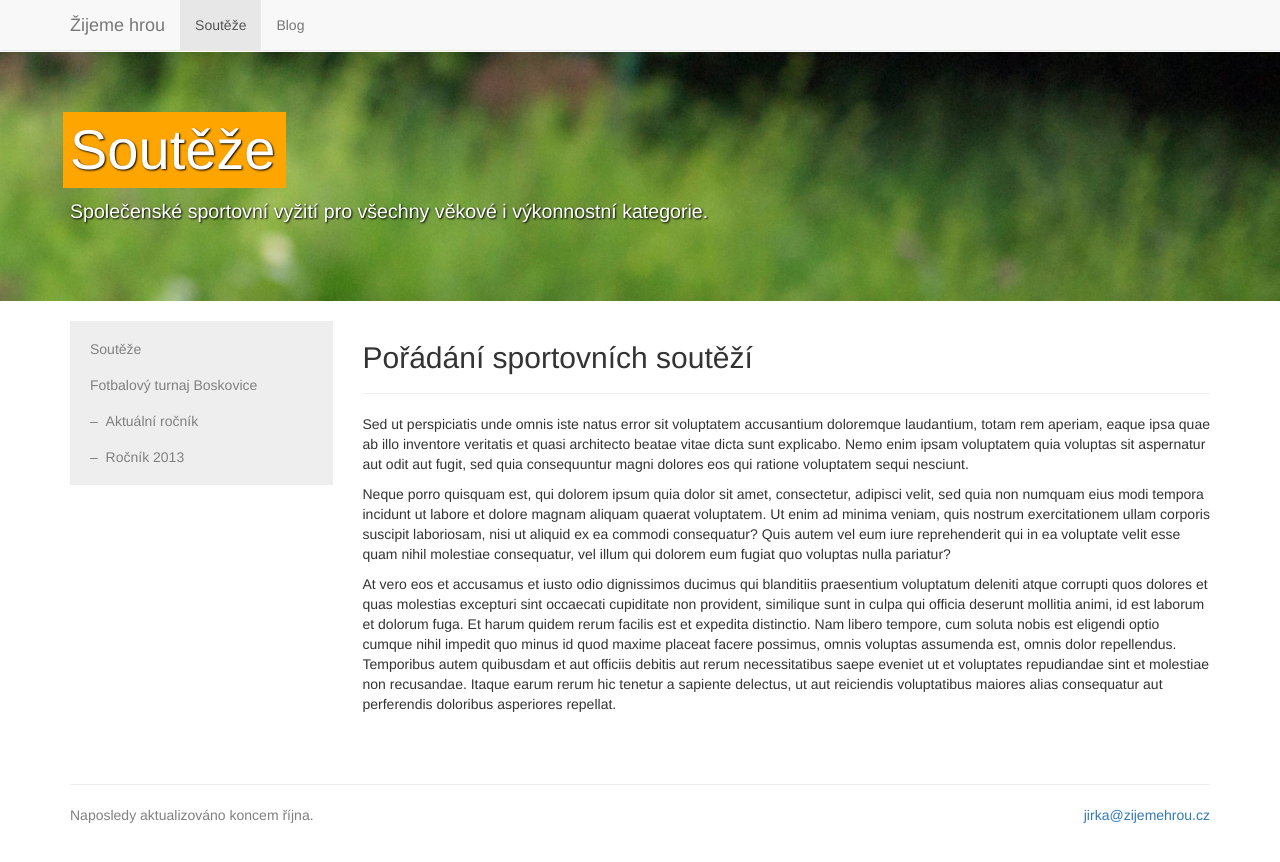
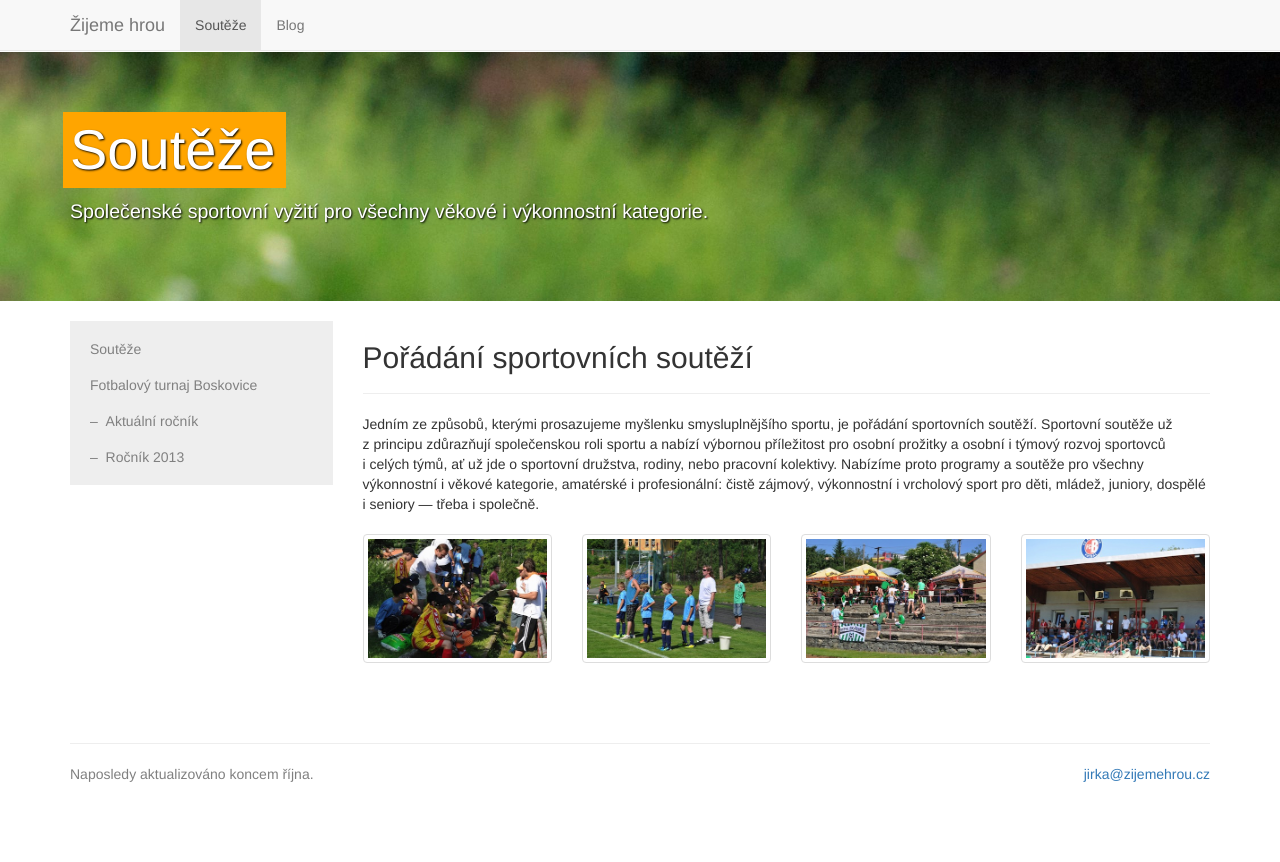
Before and after one commit to zoul/zijeme-hrou, a Jekyll site: the page built from souteze/index.html, in a window 1280 px wide. Shown: the top 862 px of the page. Built offline with Jekyll 4.4.1, drawn with Linux system fonts in a browser that asks for light colours; nearby versions of some CDN libraries; library files that are not in the unit come from our copies; comment, search, counter and statistics services are not loaded.

Commit message:
Úvodní text k pořádání soutěží.

```diff
--- a/souteze/index.html
+++ b/souteze/index.html
@@ -7,29 +7,34 @@ title: Soutěže
     <h2>Pořádání sportovních soutěží</h2>
 </div>
 
-<p>Sed ut perspiciatis unde omnis iste natus error sit voluptatem accusantium
-doloremque laudantium, totam rem aperiam, eaque ipsa quae ab illo inventore
-veritatis et quasi architecto beatae vitae dicta sunt explicabo. Nemo enim
-ipsam voluptatem quia voluptas sit aspernatur aut odit aut fugit, sed quia
-consequuntur magni dolores eos qui ratione voluptatem sequi nesciunt.</p>
+<p>Jedním ze způsobů, kterými prosazujeme myšlenku smysluplnějšího sportu, je
+pořádání sportovních soutěží. Sportovní soutěže už z principu zdůrazňují
+společenskou roli sportu a nabízí výbornou příležitost pro osobní prožitky a
+osobní i týmový rozvoj sportovců i celých týmů, ať už jde o sportovní družstva,
+rodiny, nebo pracovní kolektivy. Nabízíme proto programy a soutěže pro všechny
+výkonnostní i věkové kategorie, amatérské i profesionální: čistě zájmový,
+výkonnostní i vrcholový sport pro děti, mládež, juniory, dospělé i seniory —
+třeba i společně.</p>
 
-<p>Neque porro quisquam est, qui dolorem ipsum quia dolor sit amet, consectetur,
-adipisci velit, sed quia non numquam eius modi tempora incidunt ut labore et
-dolore magnam aliquam quaerat voluptatem. Ut enim ad minima veniam, quis
-nostrum exercitationem ullam corporis suscipit laboriosam, nisi ut aliquid ex
-ea commodi consequatur? Quis autem vel eum iure reprehenderit qui in ea
-voluptate velit esse quam nihil molestiae consequatur, vel illum qui dolorem
-eum fugiat quo voluptas nulla pariatur?</p>
-
-<p>At vero eos et accusamus et iusto odio dignissimos ducimus qui blanditiis
-praesentium voluptatum deleniti atque corrupti quos dolores et quas molestias
-excepturi sint occaecati cupiditate non provident, similique sunt in culpa qui
-officia deserunt mollitia animi, id est laborum et dolorum fuga. Et harum
-quidem rerum facilis est et expedita distinctio. Nam libero tempore, cum soluta
-nobis est eligendi optio cumque nihil impedit quo minus id quod maxime placeat
-facere possimus, omnis voluptas assumenda est, omnis dolor repellendus.
-Temporibus autem quibusdam et aut officiis debitis aut rerum necessitatibus
-saepe eveniet ut et voluptates repudiandae sint et molestiae non recusandae.
-Itaque earum rerum hic tenetur a sapiente delectus, ut aut reiciendis
-voluptatibus maiores alias consequatur aut perferendis doloribus asperiores
-repellat.</p>
+<div class="row indent">
+    <div class="col-xs-3">
+        <a href="boskovice/fotky/02.jpg" data-lightbox="1" class="thumbnail">
+            <img src="boskovice/nahledy/02.jpg" alt="">
+        </a>
+    </div>
+    <div class="col-xs-3">
+        <a href="boskovice/fotky/17.jpg" data-lightbox="1" class="thumbnail">
+            <img src="boskovice/nahledy/17.jpg" alt="">
+        </a>
+    </div>
+    <div class="col-xs-3">
+        <a href="boskovice/fotky/22.jpg" data-lightbox="1" class="thumbnail">
+            <img src="boskovice/nahledy/22.jpg" alt="">
+        </a>
+    </div>
+    <div class="col-xs-3">
+        <a href="boskovice/fotky/26.jpg" data-lightbox="1" class="thumbnail">
+            <img src="boskovice/nahledy/26.jpg" alt="">
+        </a>
+    </div>
+</div>
```
